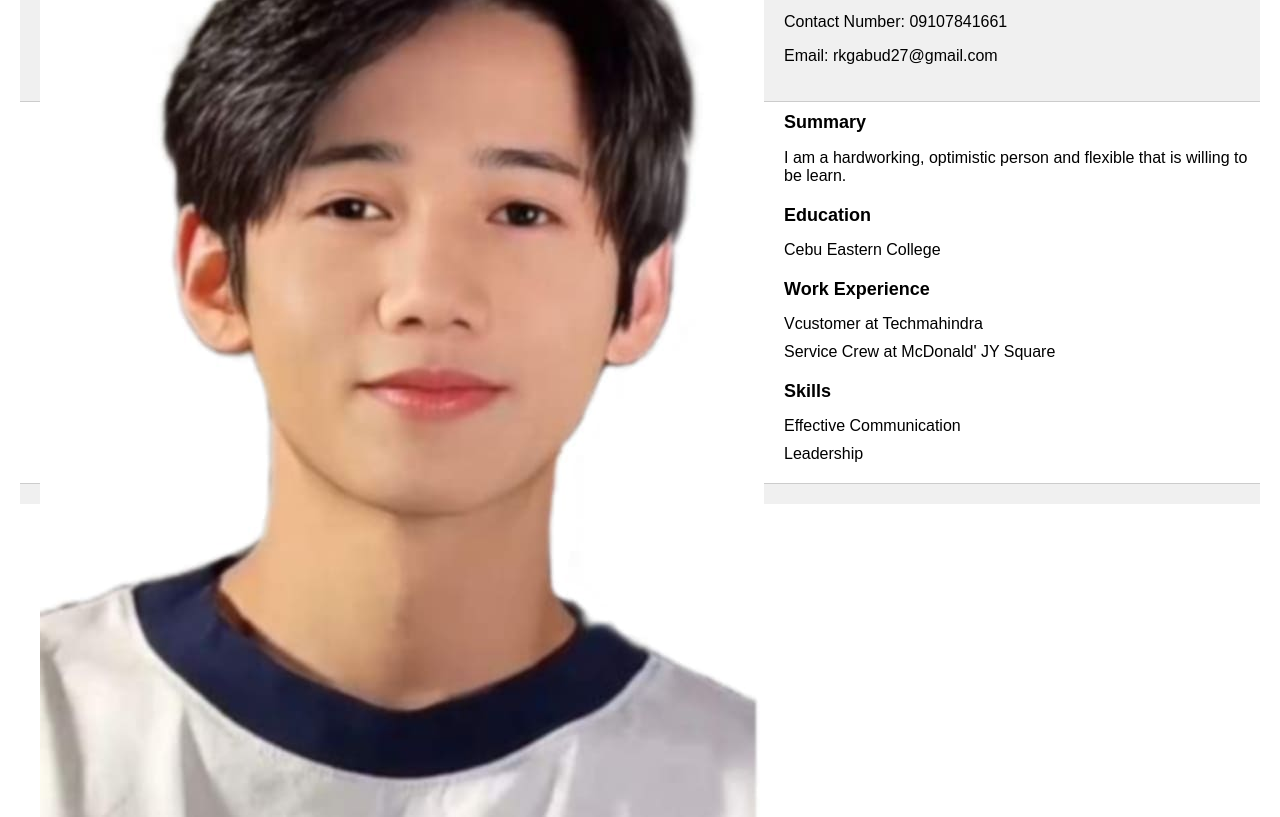
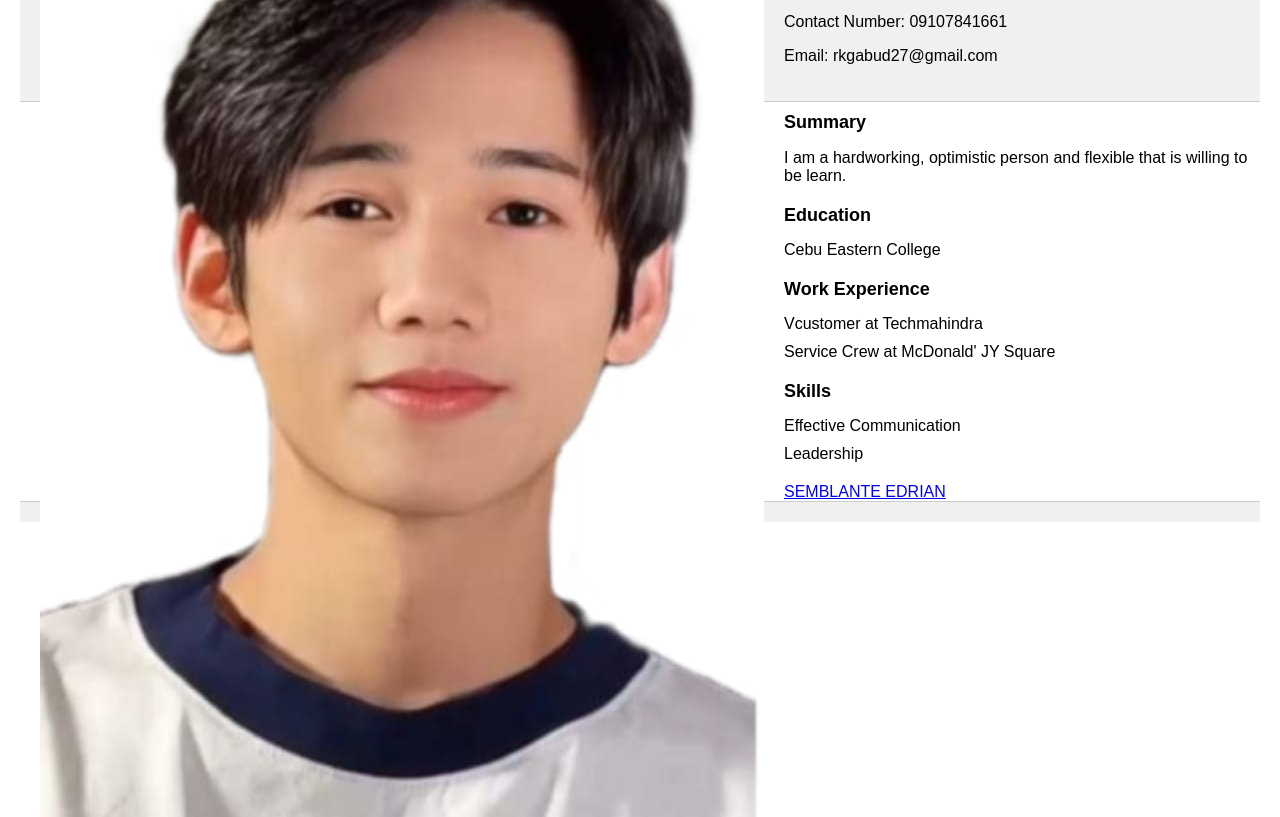
Before and after one commit to gabuggwapa/Gabud-Semblante-Edrian, a plain HTML site: page index.html in a window 1280 px wide. Shown: the part 105-922 px from the top of the page. Drawn offline with Linux system fonts and the light colour scheme.

Commit message:
Update index.html
Signed-off-by: gabuggwapa <arkieebelena@gmail.com>

```diff
--- a/index.html
+++ b/index.html
@@ -86,6 +86,7 @@ footer {
             <li>Leadership</li>
         </ul>
     </section>
+    <a href="semblanteedrian.html">SEMBLANTE EDRIAN</a>
     <footer>
 
     </footer>
```
